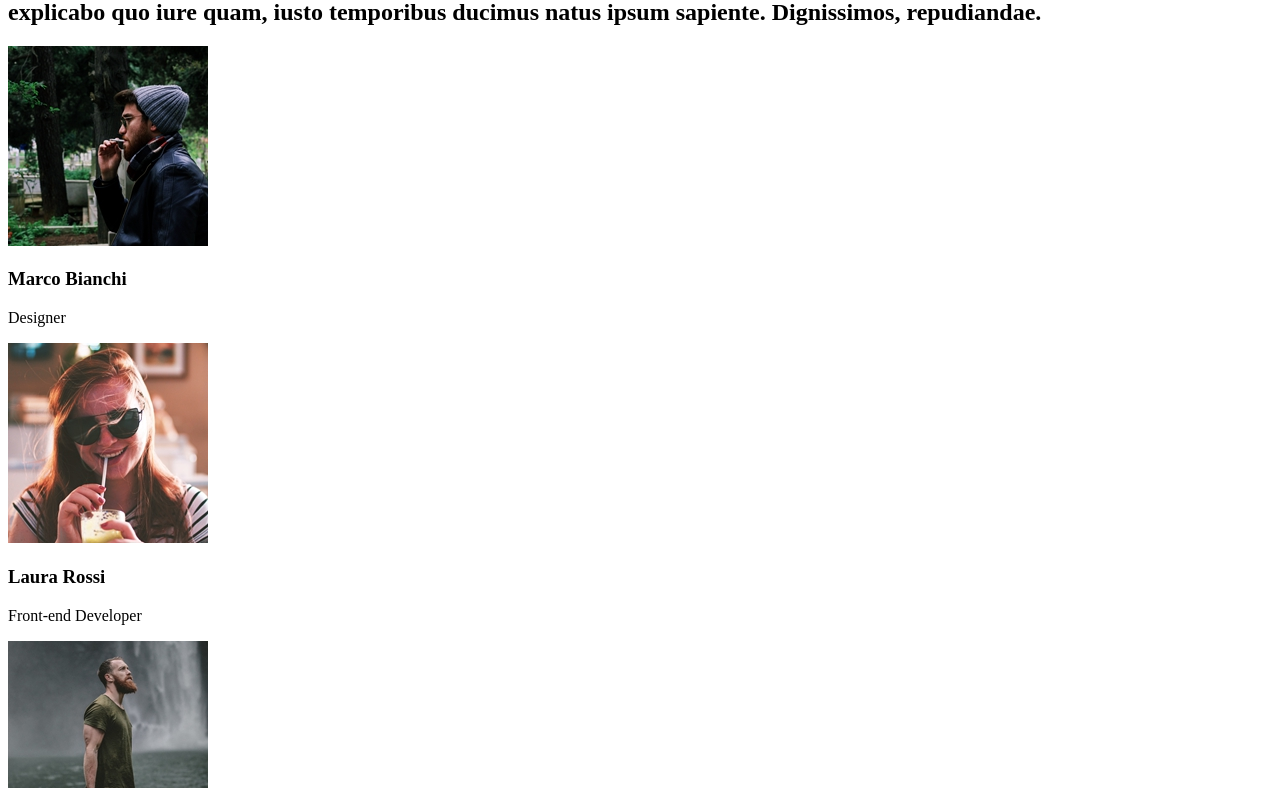
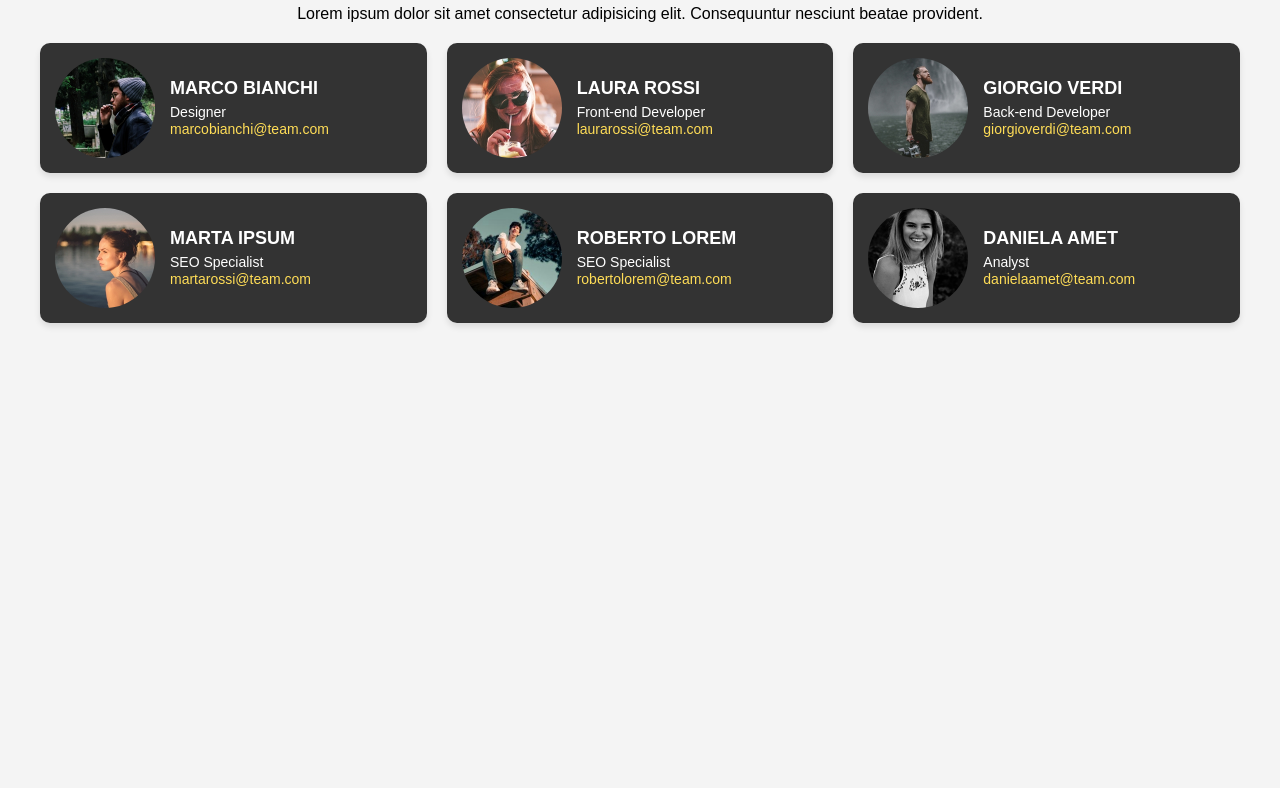
Before and after one commit to SpadaroFederico/js-our-team, a plain HTML site: page index.html in a window 1280 px wide. Shown: the part 95-883 px from the top of the page. After the commit the page ends 800 px from the top, so only its background shows below. Drawn offline with Linux system fonts and the light colour scheme; files whose address does not match are found by name.

Commit message:
[FIXED] js card section + [ADD] CSS commit

```diff
--- a/index.html
+++ b/index.html
@@ -4,33 +4,21 @@
     <meta charset="UTF-8">
     <meta name="viewport" content="width=device-width, initial-scale=1.0">
     <link rel="stylesheet" href="style.css">
-    <title>team</title>
+    <title>Team</title>
 </head>
 <body>
-    <ul id="listaTeam">
-        <!-- stampa di prova -->
-    </ul>
+    <div class="container">
+        <!-- Header -->
+        <header class="text-center">
+            <h1 class="text-danger">Meet our Team</h1>
+            <p>
+                Lorem ipsum dolor sit amet consectetur adipisicing elit. Consequuntur nesciunt beatae provident.
+            </p>
+        </header>
 
-    <div class="container">
-        <section id="team">
-            <h2 class="sectionTitle">Our Team</h2>
-            <h2 class="sectionDescription">Lorem ipsum dolor sit amet consectetur adipisicing elit. Optio rerum et id nulla alias dolorem sequi. Delectus error explicabo quo iure quam, iusto temporibus ducimus natus ipsum sapiente. Dignissimos, repudiandae.</h2>
-
-            <div class="teamContainer">
-                <div class="teamCard">
-                    <div class="cardImg">
-                        <img src="" alt="" srcset="">
-                    </div>
-                </div>
-
-                <div class="cardText">
-                    <h3></h3>
-                    <p></p>
-                </div>
-            </div>
-        </section>
+        <!-- Card Container -->
+        <div id="team-container" class="team-container"></div>
     </div>
-
 
     <script src="script.js"></script>
 </body>
--- a/script.js
+++ b/script.js
@@ -37,27 +37,21 @@ const teamMembers = [
   }
 ];
 
-const TeamList = document.querySelector('.teamContainer'); // Use quotes for the ID
-let items = ""; // Initialize the items variable
+// Seleziono il contenitore
+const teamContainer = document.getElementById("team-container");
 
-for (let i = 0; i < teamMembers.length; i++) {
-  const { name, role, img } = teamMembers[i]; // Use "img" instead of "image"
+// Genero le card
+teamMembers.forEach(function (member) {
+  const cardHTML = `
+    <div class="card">
+      <img src="${member.img}" alt="${member.name}">
+      <div>
+        <h5>${member.name.toUpperCase()}</h5>
+        <p>${member.role}</p>
+        <a href="mailto:${member.email}">${member.email}</a>
+      </div>
+    </div>
+  `;
 
-  items += `
-  <div class="teamCard">
-      <div class="cardImg">
-          <img src="img/${img}" alt="${name}" />
-      </div>
-  </div>
-
-  <div class="cardText">
-      <h3>${name}</h3>
-      <p>${role}</p>
-  </div>`;
-
-  console.log(items);
-
-}
-
-// output
-TeamList.innerHTML = items;
+  teamContainer.innerHTML += cardHTML;
+});
--- a/style.css
+++ b/style.css
@@ -0,0 +1,85 @@
+
+body {
+    font-family: Arial, sans-serif;
+    margin: 0;
+    padding: 0;
+    background-color: #f4f4f4;
+}
+
+.container {
+    max-width: 1200px;
+    margin: 0 auto;
+    padding: 20px;
+}
+
+.text-center {
+    text-align: center;
+}
+
+.text-danger {
+    color: #dc3545;
+}
+
+/* Modifiche container */
+.team-container {
+    display: grid;
+    grid-template-columns: repeat(3, 1fr);
+    gap: 20px;
+    margin-top: 20px;
+}
+
+/* Modifiche cards */
+.card {
+    background-color: #333;
+    color: #fff;
+    display: flex;
+    align-items: center;
+    padding: 15px;
+    border-radius: 10px;
+    box-shadow: 0 4px 6px rgba(0, 0, 0, 0.1);
+}
+
+.card img {
+    width: 100px;
+    height: 100px;
+    object-fit: cover;
+    border-radius: 50%;
+    margin-right: 15px;
+}
+
+.card h5 {
+    font-size: 18px;
+    margin: 0 0 5px;
+}
+
+.card p {
+    margin: 0;
+    font-size: 14px;
+}
+
+.card a {
+    color: #ffdd57;
+    text-decoration: none;
+    font-size: 14px;
+}
+
+.card a:hover {
+    text-decoration: underline;
+}
+
+/* rendo responsive la pagina */
+
+/* 2 colonne su tablet */
+@media (max-width: 768px) {
+    .team-container {
+        grid-template-columns: repeat(2, 1fr);
+    }
+}
+
+
+/* 1 colonna su dispositivi piccoli */
+@media (max-width: 576px) {
+    .team-container {
+        grid-template-columns: 1fr;
+    }
+}
```
